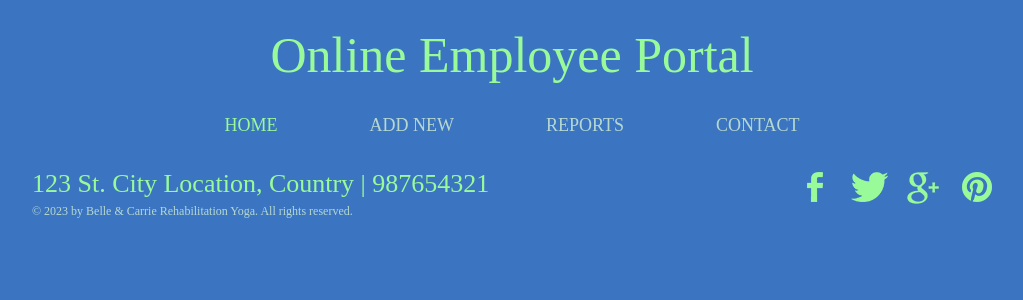
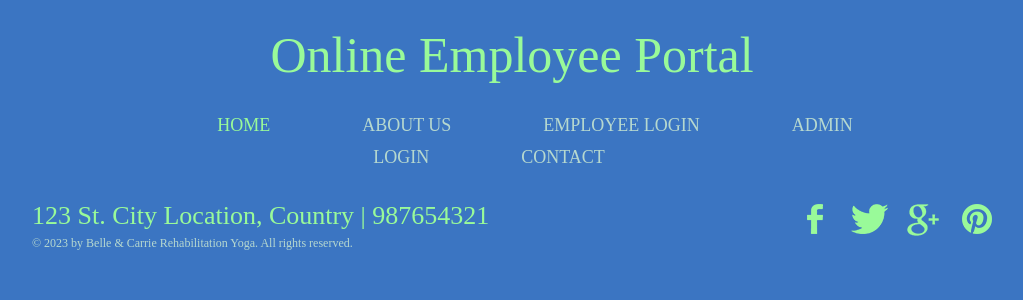
Before and after one commit to yashrjt/Online-Employee-Portal, an Angular app: page / in a window 1280 px wide. Shown: the top 300 px of the page, without its empty margins (128-1151 px from the left). Built offline with nearby package versions, Linux system fonts and the light colour scheme.

Commit message:
bootstrap and header

```diff
--- a/package.json
+++ b/package.json
@@ -19,6 +19,7 @@
     "@angular/platform-browser": "~7.2.0",
     "@angular/platform-browser-dynamic": "~7.2.0",
     "@angular/router": "~7.2.0",
+    "bootstrap": "^4.3.1",
     "core-js": "^2.5.4",
     "rxjs": "~6.3.3",
     "tslib": "^1.9.0",
--- a/src/app/core/header/header.component.html
+++ b/src/app/core/header/header.component.html
@@ -2,11 +2,11 @@
   <h1><a href="index.html">Online Employee Portal</a></h1>
   <ul id="navigation">
     <li class="current">
-      <a href="index.html">Home</a>
+      <a routerLink="" routerLinkActive="active">Home</a>
     </li>
 
     <li>
-      <a href="classes.html">ADD NEW</a>
+      <a routerLink="" routerLinkActive="active">About Us</a>
       <ul>
         <li>
           <a routerLink='/add-employee'> Employee</a>
@@ -24,7 +24,8 @@
     </li>
 
     <li>
-      <a href="classes.html">REPORTS</a>
+      <a routerLink="" routerLinkActive="active">Employee login</a>
+
       <ul>
         <li>
           <a href="instructors.html">Employee </a>
@@ -41,7 +42,12 @@
       </ul>
     </li>
     <li>
-      <a href="contact.html">Contact</a>
+      <a routerLink="" routerLinkActive="active">Admin login</a>
+    </li>
+
+    <li>
+      <a routerLink="" routerLinkActive="active">Contact</a>
+
     </li>
 
   </ul>
--- a/src/styles.css
+++ b/src/styles.css
@@ -1,4 +1,5 @@
 /* You can add global styles to this file, and also import other style files */
+@import url("../node_modules/bootstrap/dist/css/bootstrap.min.css");
 body {
 	background: #3b75c2;
 	color: #051a3d;
```
Also changed, not shown: 1 other file (tests, documents, lock files or other folders).
